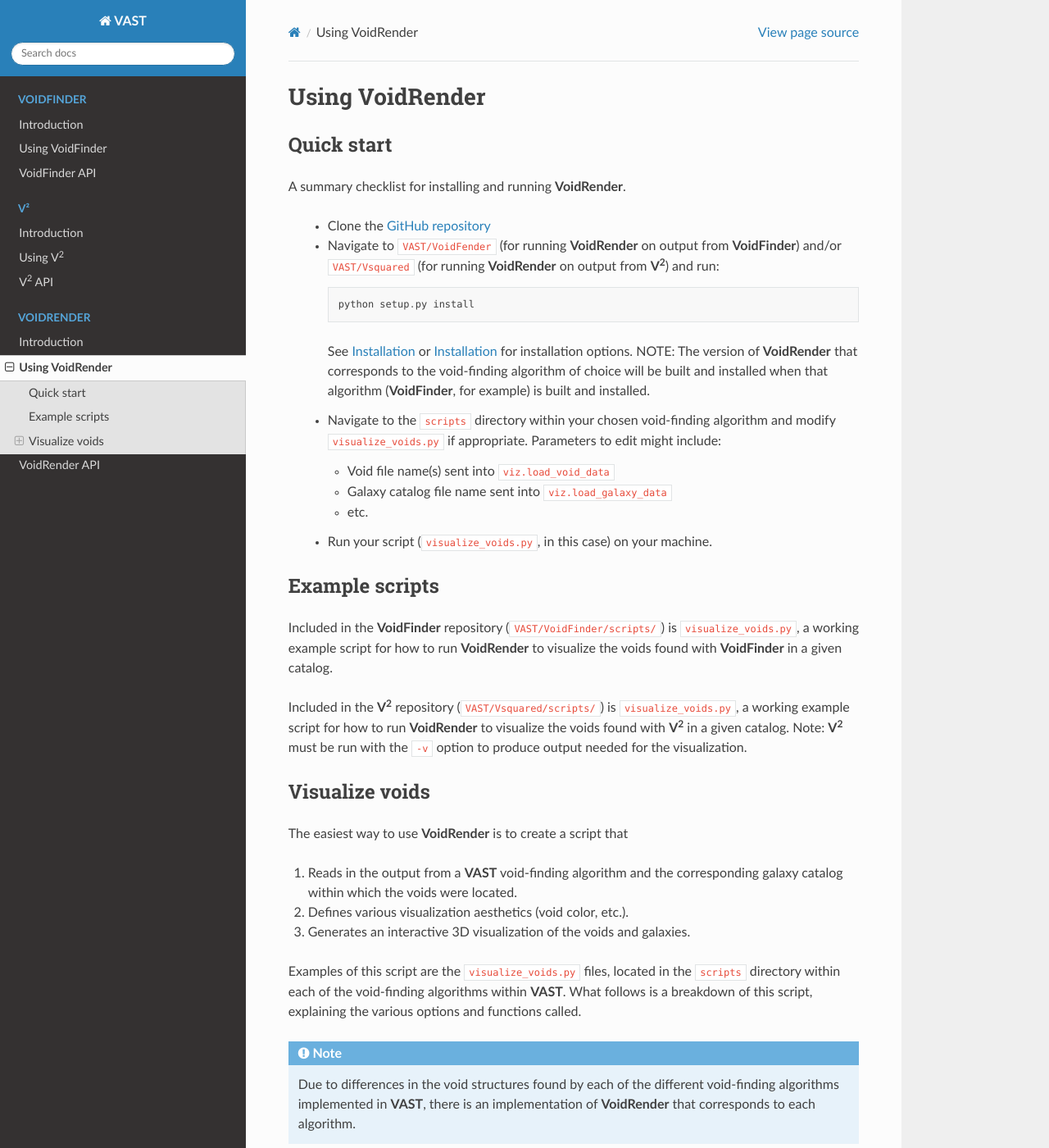
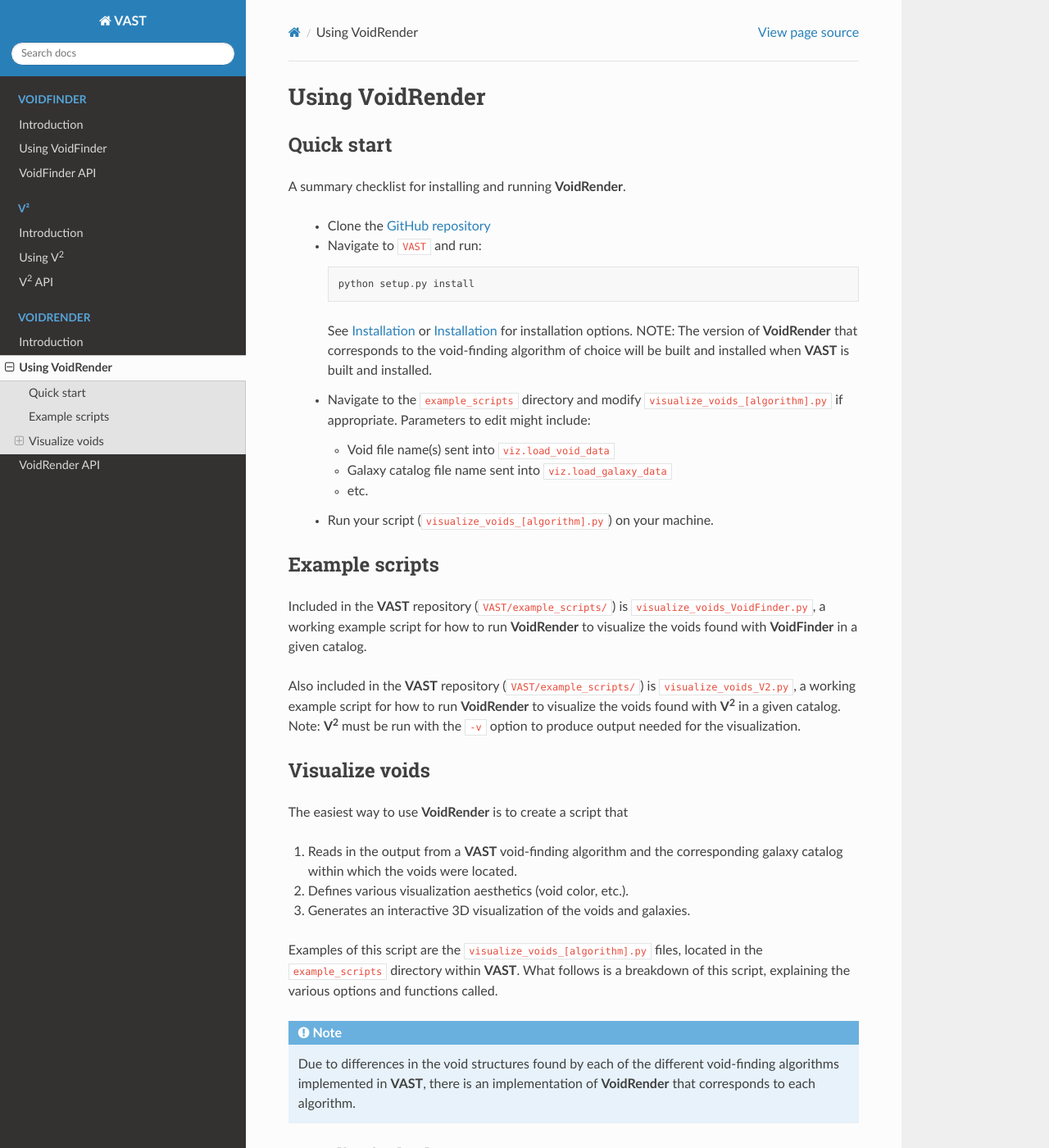
Before and after one commit to DESI-UR/VAST, a Sphinx documentation site: the page built from doc/source/VoidRender_examples.rst, in a window 1280 px wide and 1400 px high. Shown: the whole window at 82% size. Built offline with Sphinx 7.4.7 and the Read the Docs theme 2.0.0, drawn with Linux system fonts in a browser that asks for light colours.

Commit message:
Updated docs to reflect new repo file structure

```diff
--- a/doc/source/VoidRender_examples.rst
+++ b/doc/source/VoidRender_examples.rst
@@ -14,26 +14,23 @@ Quick start
 A summary checklist for installing and running **VoidRender**.
 
  * Clone the `GitHub repository <https://github.com/DESI-UR/VAST>`_
- * Navigate to ``VAST/VoidFender`` (for running **VoidRender** on output from
-   **VoidFinder**) and/or ``VAST/Vsquared`` (for running **VoidRender** on
-   output from :raw-html:`<strong>V<sup>2</sup></strong>`) and run::
+ * Navigate to ``VAST`` and run::
 
     python setup.py install
 
    See :ref:`VF-install` or :ref:`V2-install` for installation options.  NOTE:
    The version of **VoidRender** that corresponds to the void-finding algorithm
-   of choice will be built and installed when that algorithm (**VoidFinder**,
-   for example) is built and installed.
+   of choice will be built and installed when **VAST** is built and installed.
 
- * Navigate to the ``scripts`` directory within your chosen void-finding
-   algorithm and modify ``visualize_voids.py`` if appropriate.  Parameters to
-   edit might include:
+ * Navigate to the ``example_scripts`` directory and modify
+   ``visualize_voids_[algorithm].py`` if appropriate.  Parameters to edit might
+   include:
 
    * Void file name(s) sent into ``viz.load_void_data``
    * Galaxy catalog file name sent into ``viz.load_galaxy_data``
    * etc.
 
- * Run your script (``visualize_voids.py``, in this case) on your machine.
+ * Run your script (``visualize_voids_[algorithm].py``) on your machine.
 
 
 
@@ -42,13 +39,14 @@ A summary checklist for installing and running **VoidRender**.
 Example scripts
 ===============
 
-Included in the **VoidFinder** repository (``VAST/VoidFinder/scripts/``) is
-``visualize_voids.py``, a working example script for how to run **VoidRender**
-to visualize the voids found with **VoidFinder** in a given catalog.
+Included in the **VAST** repository (``VAST/example_scripts/``) is
+``visualize_voids_VoidFinder.py``, a working example script for how to run
+**VoidRender** to visualize the voids found with **VoidFinder** in a given
+catalog.
 
-Included in the :raw-html:`<strong>V<sup>2</sup></strong>` repository
-(``VAST/Vsquared/scripts/``) is ``visualize_voids.py``, a working example script
-for how to run **VoidRender** to visualize the voids found with
+Also included in the **VAST** repository (``VAST/example_scripts/``) is
+``visualize_voids_V2.py``, a working example script for how to run
+**VoidRender** to visualize the voids found with
 :raw-html:`<strong>V<sup>2</sup></strong>` in a given catalog.  Note:
 :raw-html:`<strong>V<sup>2</sup></strong>` must be run with the ``-v`` option to
 produce output needed for the visualization.
@@ -67,10 +65,9 @@ The easiest way to use **VoidRender** is to create a script that
 2. Defines various visualization aesthetics (void color, etc.).
 3. Generates an interactive 3D visualization of the voids and galaxies.
 
-Examples of this script are the ``visualize_voids.py`` files, located in the
-``scripts`` directory within each of the void-finding algorithms within
-**VAST**.  What follows is a breakdown of this script, explaining the various
-options and functions called.
+Examples of this script are the ``visualize_voids_[algorithm].py`` files,
+located in the ``example_scripts`` directory within **VAST**.  What follows is a
+breakdown of this script, explaining the various options and functions called.
 
 .. note:: Due to differences in the void structures found by each of the different void-finding algorithms implemented in **VAST**, there is an implementation of **VoidRender** that corresponds to each algorithm.
 
```
Also changed, not shown: doc/source/VoidFinder_examples.rst (+17 -12 lines), doc/source/VoidFinder_intro.rst (+6 -6 lines), doc/source/Vsquared_examples.rst (+6 -7 lines), doc/source/Vsquared_intro.rst (+7 -7 lines).
